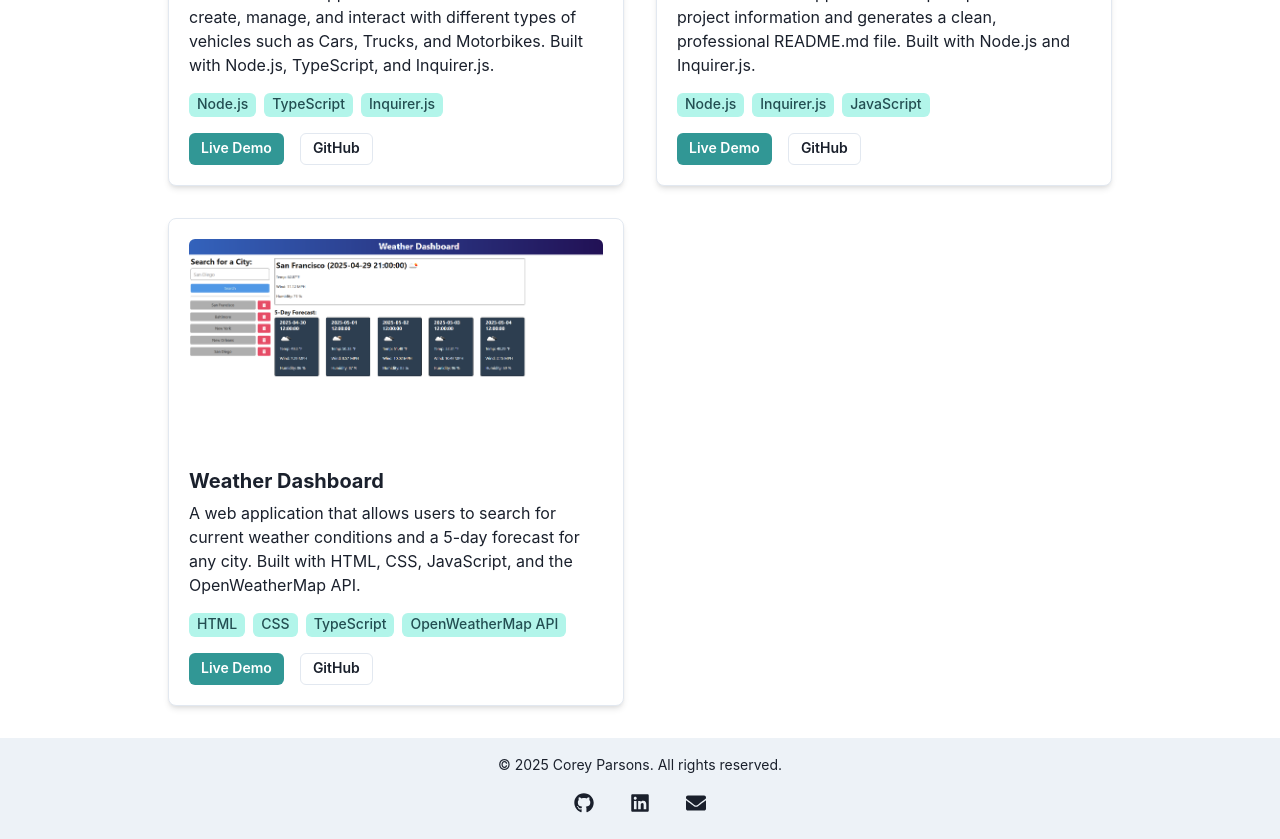
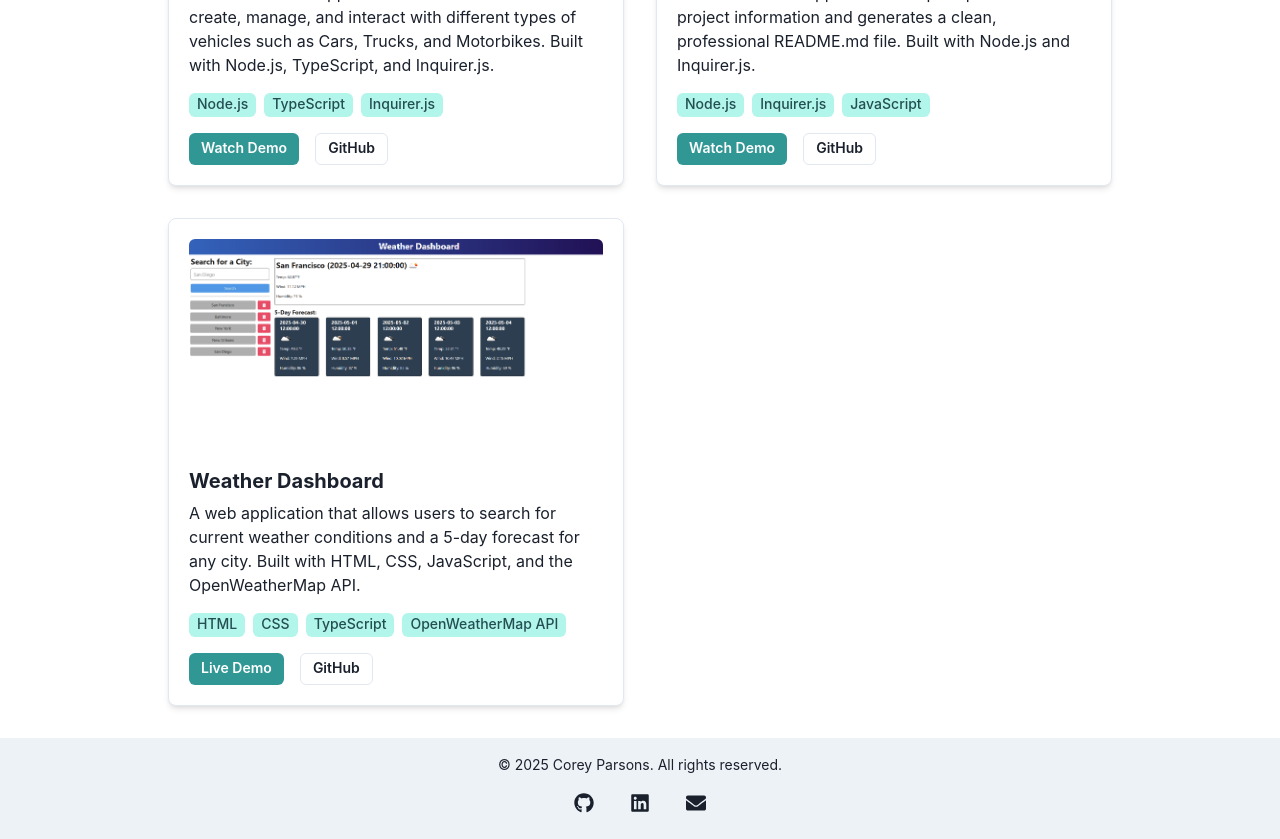
Before and after one commit to cpars/Portfolio, a React (Vite) app: page /projects in a window 1280 px wide. Shown: the part 1580-2419 px from the top of the page. Built offline with nearby package versions, Linux system fonts and the light colour scheme.

Commit message:
Add video modal

```diff
--- a/src/components/ProjectCard.tsx
+++ b/src/components/ProjectCard.tsx
@@ -81,7 +81,12 @@ const ProjectCard = ({
 
       {/* Action buttons */}
       <Stack direction="row" spacing={4}>
-        {demoLink && (
+        {demoLink && demoLink.includes("youtu") ? (
+          <VideoModal
+            videoUrl={demoLink.replace("watch?v=", "embed/")}
+            buttonLabel="Watch Demo"
+          />
+        ) : (
           <Button
             as={Link}
             href={demoLink}
```
